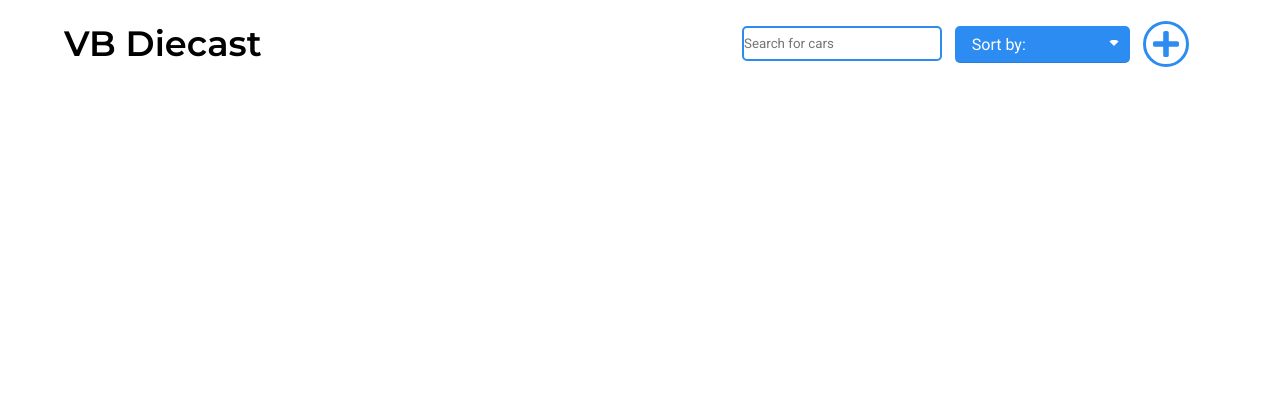
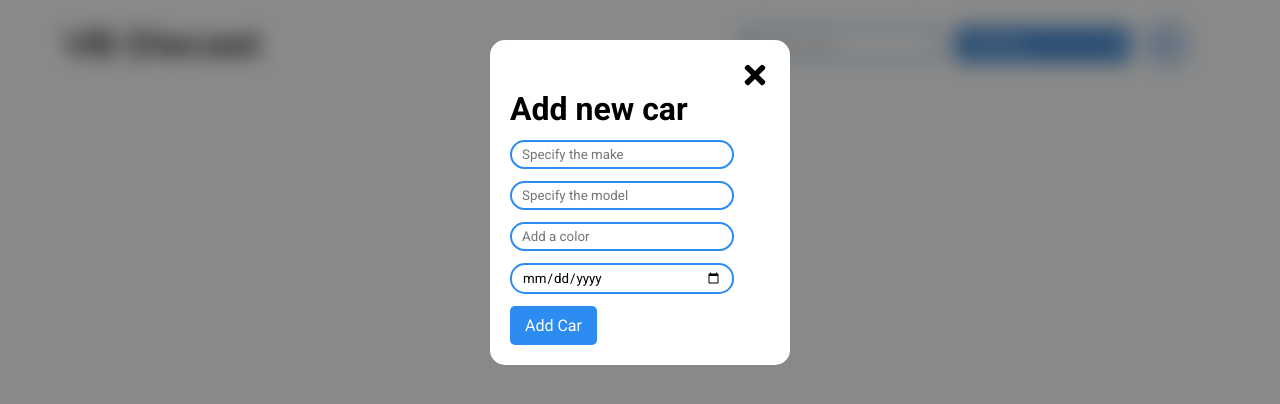
Before and after one commit to HVStudios/Webb, a plain HTML site: page slutprojekt/index.html in a window 1280 px wide. Drawn offline with Linux system fonts and the light colour scheme.

Commit message:
fseasfae

```diff
--- /dev/null
+++ b/slutprojekt/css/addCar.css
@@ -0,0 +1,93 @@
+#blurBG {
+    position: absolute;
+    height: 100vh;
+    width: 100vw;
+    overflow: hidden;
+    backdrop-filter: blur(10px) saturate(75%);
+    background: rgba(20, 20, 20, 0.5);
+    z-index: 2;
+    top: 0;
+}
+
+#addCarContainer {
+    position: absolute;
+    top: 5vh;
+    height: min-content;
+    width: 260px;
+    z-index: 3;
+    background: #FFFFFF;
+    left: calc(50% - 150px);
+    display: flex;
+    flex-direction: column;
+    flex-wrap: wrap;
+    padding: 20px;
+    border-radius: 15px;
+}
+
+#addCarExit {
+    height: 30px;
+    width: 30px;
+    margin-left: 230px;
+    cursor: pointer;
+}
+
+#addCarContainer h1 {
+    margin-bottom: 12px;
+}
+
+#addCarMake {
+    border: 2px solid rgb(45, 140, 241);
+    padding: 5px 10px;
+    border-radius: 15px;
+    width: 200px;
+    margin-bottom: 12px;
+}
+
+#addCarMake:focus {
+    outline: none;
+}
+
+#addCarModel {
+    border: 2px solid rgb(45, 140, 241);
+    padding: 5px 10px;
+    border-radius: 15px;
+    width: 200px;
+    margin-bottom: 12px;
+}
+
+#addCarModel:focus {
+    outline: none;
+}
+
+#addCarColor {
+    border: 2px solid rgb(45, 140, 241);
+    padding: 5px 10px;
+    border-radius: 15px;
+    width: 200px;
+    margin-bottom: 12px;
+}
+
+#addCarColor:focus {
+    outline: none;
+}
+
+#addCarDate {
+    border: 2px solid rgb(45, 140, 241);
+    padding: 5px 10px;
+    border-radius: 15px;
+    width: 200px;
+    margin-bottom: 12px;
+}
+
+#addCarDate:focus {
+    outline: none;
+}
+
+#addCarBtn {
+    padding: 10px 15px;
+    background: rgb(45, 140, 241);
+    color: #FFFFFF;
+    border-radius: 5px;
+    width: min-content;
+    white-space: nowrap;
+}
--- a/slutprojekt/css/main.css
+++ b/slutprojekt/css/main.css
@@ -1,5 +1,5 @@
 :root {
-    --Background: #FFFFFF;
+    --Background: rgb(236, 236, 236);
     --FullHeight: 100vh;
 }
 
--- a/slutprojekt/index.html
+++ b/slutprojekt/index.html
@@ -5,6 +5,7 @@
     <meta name="viewport" content="width=device-width, initial-scale=1.0">
     <link rel="stylesheet" href="css/dropdown.css">
     <link rel="stylesheet" href="css/main.css">
+    <link rel="stylesheet" href="css/addCar.css">
     <link href="https://fonts.googleapis.com/css2?family=Roboto:wght@400;500;700&display=swap" rel="stylesheet">
     <link href="https://fonts.googleapis.com/css2?family=Montserrat:wght@600&display=swap" rel="stylesheet">
     <link rel="icon" type="image/png" sizes="32x32" href="/favicon-32x32.png">
@@ -26,7 +27,19 @@
         <div class="addContainer">
             <img src="img/add_blue.svg" class="add">
         </div>
-    </div>
+
+
+    <div id="blurBG"></div>
+        <div id="addCarContainer">
+            <img id="addCarExit" src="img/times-solid.svg">
+            <h1 id="addCarTitle">Add new car</h1>
+            <input type="text" id="addCarMake" placeholder="Specify the make">
+            <input type="text" id="addCarModel" placeholder="Specify the model">
+            <input type="text" id="addCarColor" placeholder="Add a color">
+            <input type="date" id="addCarDate">
+            <span id="addCarBtn">Add Car</span>
+            <!-- <span>Cancel</span> -->
+        </div>
 
 <script src="https://www.gstatic.com/firebasejs/7.13.2/firebase-app.js"></script>
 
@@ -56,5 +69,6 @@
 
     <script src="js/index.js"></script>
     <script src="js/dropdown.js"></script>
+    <script src="js/addCar.js"></script>
 </body>
 </html>
```
Also changed, not shown: slutprojekt/img/times-solid.svg (added), slutprojekt/js/addCar.js (added).
